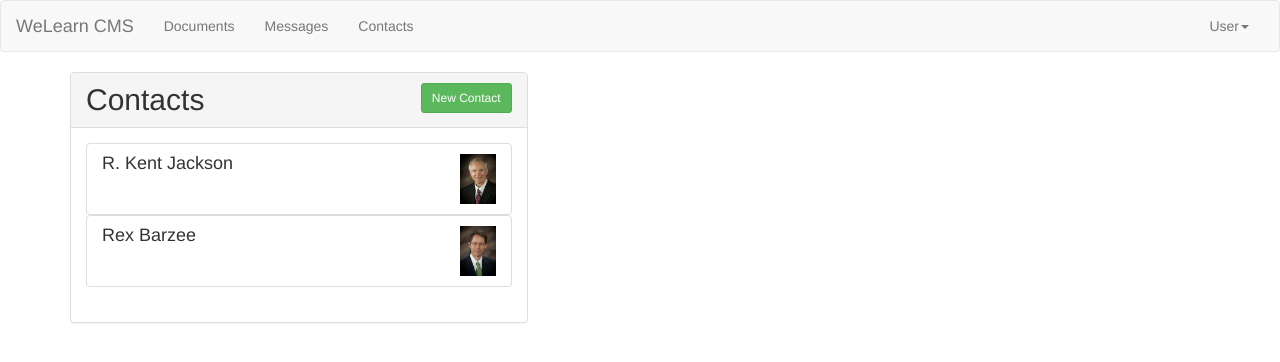
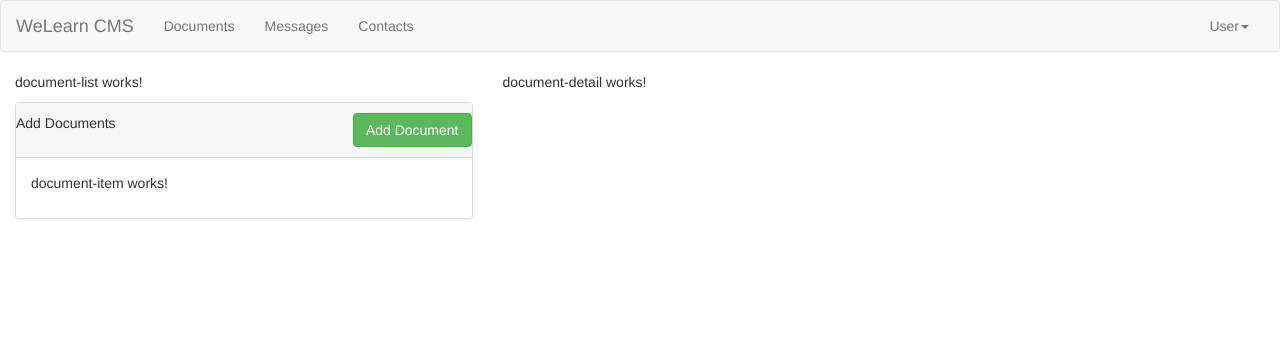
Before and after one commit to sarahaglenn/angular, an Angular app in the folder cms/: page / in a window 1280 px wide. Shown: the top 362 px of the page. Built offline with nearby package versions, Linux system fonts and the light colour scheme.

Commit message:
implement tab selection in header

```diff
--- a/cms/src/app/app.component.html
+++ b/cms/src/app/app.component.html
@@ -1,4 +1,8 @@
-<cms-header></cms-header>
-<div class="container">
-  <cms-contacts></cms-contacts>
+<cms-header
+    (selectedFeatureEvent)="switchView($event)">
+</cms-header>
+<div class="container pull-left">
+  <cms-documents *ngIf="selectedFeature === 'documents'"></cms-documents>
+  <cms-message-list *ngIf="selectedFeature === 'messages'"></cms-message-list>
+  <cms-contacts *ngIf="selectedFeature === 'contacts'"></cms-contacts>
 </div>
--- a/cms/src/app/app.component.ts
+++ b/cms/src/app/app.component.ts
@@ -8,4 +8,9 @@ import { Component } from '@angular/core';
 })
 export class AppComponent {
   title = 'cms';
+  selectedFeature: string = 'documents';
+
+  switchView(selectedFeature: string) {
+    this.selectedFeature = selectedFeature;
+  }
 }
--- a/cms/src/app/app.module.ts
+++ b/cms/src/app/app.module.ts
@@ -1,5 +1,6 @@
 import { NgModule } from '@angular/core';
 import { BrowserModule } from '@angular/platform-browser';
+import { FormsModule } from '@angular/forms';
 
 import { AppComponent } from './app.component';
 import { HeaderComponent } from './header.component';
@@ -32,7 +33,8 @@ import { MessageListComponent } from './message/message-list/message-list.compon
     MessageListComponent
   ],
   imports: [
-    BrowserModule
+    BrowserModule,
+    FormsModule
   ],
   providers: [],
   bootstrap: [AppComponent]
--- a/cms/src/app/contacts/contact-detail/contact-detail.component.html
+++ b/cms/src/app/contacts/contact-detail/contact-detail.component.html
@@ -9,7 +9,7 @@
       <div class="col-xs-8">
         <img [src]="contact.imageUrl" alt="{{ contact.name}}" class="img-responsive" style="max-height: 100px;">
       </div>
-      <div class="col-xs-4 text-right">
+      <div class="col-xs-4 text-right" style="display: flex; justify-content: flex-end; gap: 6px;">
         <a class="btn btn-primary" href="#">Edit</a>
         <a class="btn btn-danger" href="#">Delete</a>
       </div>
--- a/cms/src/app/contacts/contact-list/contact-list.component.html
+++ b/cms/src/app/contacts/contact-list/contact-list.component.html
@@ -1,6 +1,6 @@
 <div class="panel panel-default">
   <div class="panel-heading clearfix">
-    <h2 class="pull-left" style="margin: 0; line-height: 34px;">Contacts</h2>
+    <h2 class="pull-left" style="margin: 0;">Contacts</h2>
     <a class="btn btn-sm btn-success pull-right" href="#">
       New Contact
     </a>
--- a/cms/src/app/header.component.css
+++ b/cms/src/app/header.component.css
@@ -0,0 +1,3 @@
+a:hover {
+  cursor: pointer;
+}
--- a/cms/src/app/header.component.html
+++ b/cms/src/app/header.component.html
@@ -6,13 +6,13 @@
 
     <div class="collapse navbar-collapse">
       <ul class="nav navbar-nav">
-        <li><a href="#">Documents</a></li>
-        <li><a href="#">Messages</a></li>
-        <li><a href="#">Contacts</a></li>
+        <li><a (click)="onSelected('documents')">Documents</a></li>
+        <li><a (click)="onSelected('messages')">Messages</a></li>
+        <li><a (click)="onSelected('contacts')">Contacts</a></li>
       </ul>
       <ul class="nav navbar-nav navbar-right">
         <li class="dropdown">
-          <a href="#" class="dropdown-toggle" role="button">User<span class="caret"></span></a>
+          <a class="dropdown-toggle" role="button">User<span class="caret"></span></a>
           <ul class="dropdown-menu">
             <li><a href="#">Option 1</a></li>
             <li><a href="#">Option 2</a></li>
--- a/cms/src/app/header.component.ts
+++ b/cms/src/app/header.component.ts
@@ -1,4 +1,4 @@
-import { Component } from '@angular/core';
+import { Component, Output, EventEmitter } from '@angular/core';
 
 @Component({
   selector: 'cms-header',
@@ -7,5 +7,9 @@ import { Component } from '@angular/core';
   styleUrl: './header.component.css'
 })
 export class HeaderComponent {
+  @Output() selectedFeatureEvent = new EventEmitter<string>();
 
+  onSelected(selectedEvent: string) {
+    this.selectedFeatureEvent.emit(selectedEvent);
+  }
 }
```
